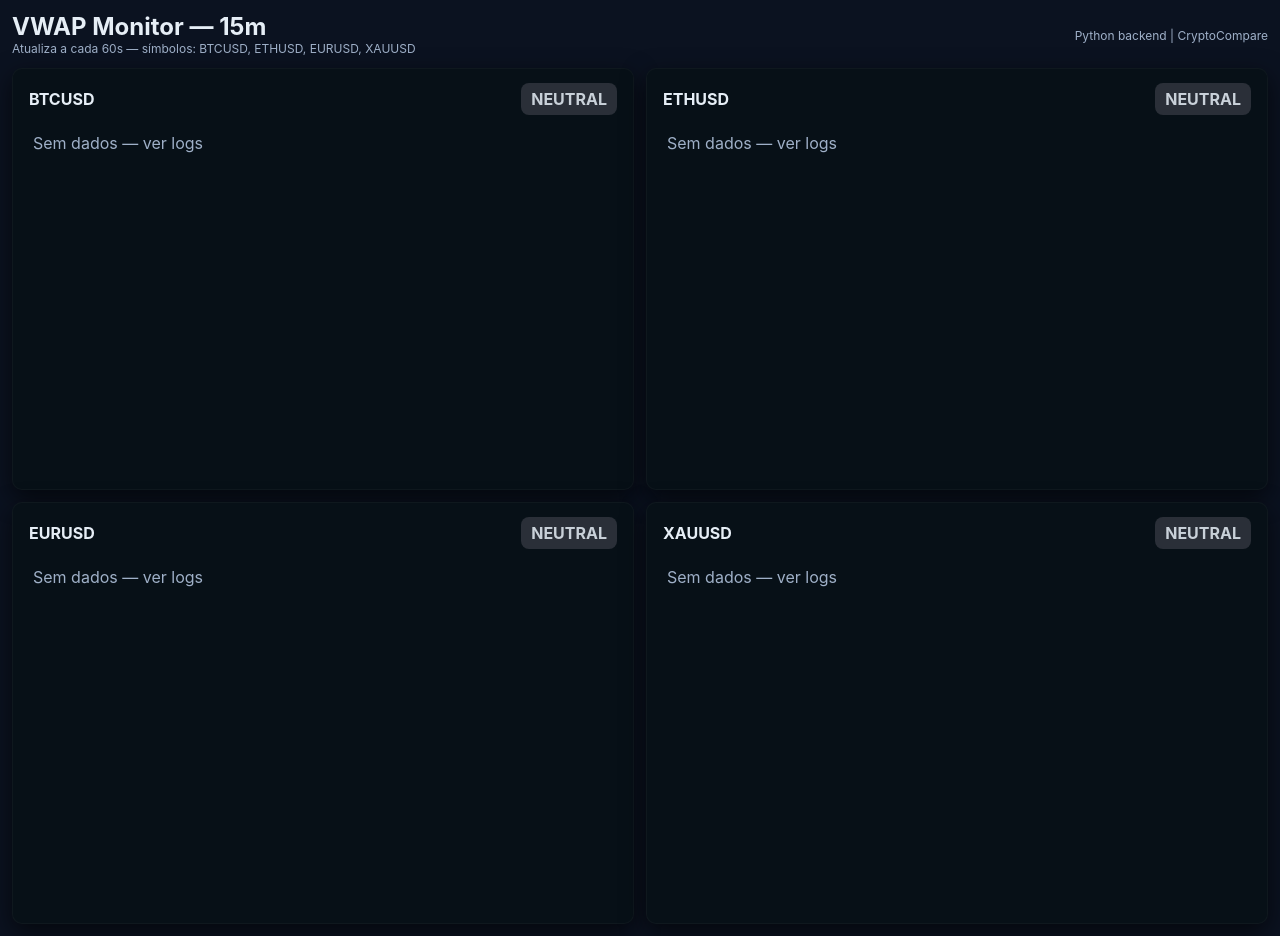
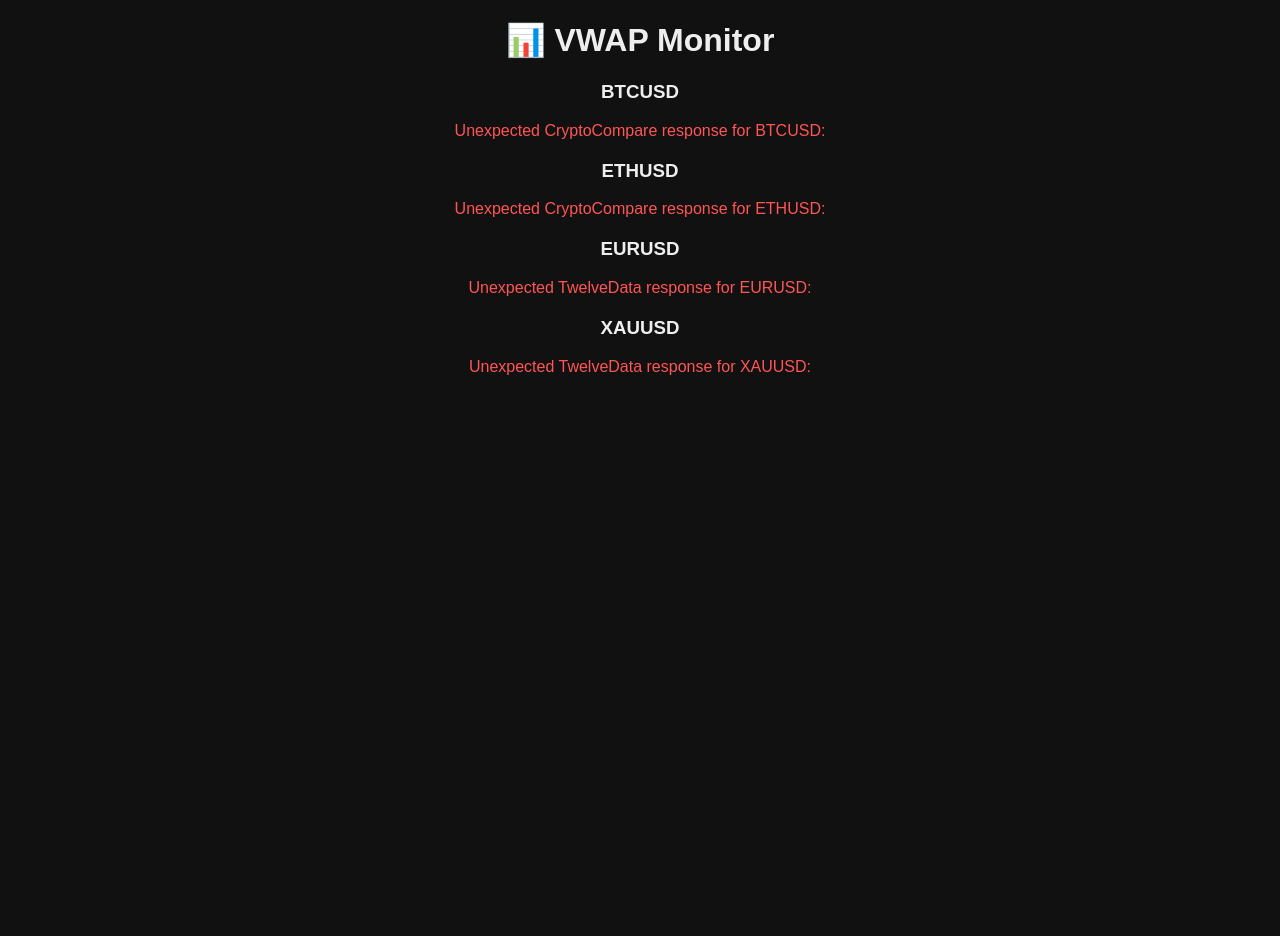
Before and after one commit to icleoc/daytrade-monitor, a Flask app: page / in a window 1280 px wide. After the commit the page ends 375 px from the top, so only its background shows below. Run offline with Flask 3, Linux system fonts and the light colour scheme; data that the repository does not hold is empty; some libraries are stand-ins or nearby versions.

Commit message:
Update dashboard.html

```diff
--- a/templates/dashboard.html
+++ b/templates/dashboard.html
@@ -1,179 +1,54 @@
-<!doctype html>
-<html>
+<!DOCTYPE html>
+<html lang="pt-BR">
 <head>
-  <meta charset="utf-8" />
+    <meta charset="UTF-8">
     <title>VWAP Monitor</title>
     <script src="https://cdn.plot.ly/plotly-latest.min.js"></script>
-  <meta name="viewport" content="width=device-width,initial-scale=1" />
     <style>
-    body { font-family: Inter, system-ui, -apple-system, "Segoe UI", Roboto, "Helvetica Neue"; background:#0b1220; color:#e6eef6; margin:12px; }
-    header { display:flex; align-items:center; justify-content:space-between; margin-bottom:12px; }
-    .grid { display:grid; grid-template-columns: repeat(auto-fit, minmax(420px, 1fr)); gap:12px; }
-    .card { background:#071017; border-radius:10px; padding:8px; border:1px solid rgba(255,255,255,0.03); box-shadow: 0 8px 24px rgba(0,0,0,0.6); }
-    .card-header { display:flex; align-items:center; justify-content:space-between; gap:8px; padding:6px 8px; }
-    .symbol { font-weight:700; font-size:16px; }
-    .signal { font-weight:700; padding:6px 10px; border-radius:8px; color:#0f1720; background:#a6f99b; }
-    .signal.sell { background:#ff8b8b; color:#2b0505; }
-    .signal.neutral { background:#2a2f38; color:#c9d1d9; }
-    .plot { height:360px; }
-    .error { padding:8px; color:#ffdede; background:#3b1b1b; border-radius:6px; margin:8px; }
-    .sub { font-size:12px; color:#9fb0c8; }
+        body { background: #111; color: #eee; font-family: Arial; text-align: center; }
+        .chart { width: 95%; margin: 20px auto; }
+        .error { color: #f55; }
     </style>
 </head>
 <body>
-  <header>
-    <div>
-      <h2 style="margin:0">VWAP Monitor — 15m</h2>
-      <div class="sub">Atualiza a cada {{ update_interval }}s — símbolos: {{ symbols|join(", ") }}</div>
-    </div>
-    <div>
-      <small class="sub">Python backend | CryptoCompare</small>
-    </div>
-  </header>
-
-  <div id="grid" class="grid"></div>
+    <h1>📊 VWAP Monitor</h1>
+    <div id="charts"></div>
 
     <script>
-const SYMBOLS = {{ symbols|tojson }};
-const UPDATE_INTERVAL = {{ update_interval }};
+        const symbols = {{ symbols | tojson }};
+        const updateInterval = {{ update_interval }};
 
-function mountCard(sym) {
-  const container = document.createElement('div');
-  container.className = 'card';
-  container.id = `card-${sym}`;
-  container.innerHTML = `
-    <div class="card-header">
-      <div class="symbol">${sym}</div>
-      <div id="sig-${sym}" class="signal neutral">NEUTRAL</div>
-    </div>
-    <div id="plot-${sym}" class="plot"></div>
-    <div id="err-${sym}" style="display:none" class="error"></div>
-  `;
-  return container;
+        async function updateCharts() {
+            const res = await fetch('/api/data');
+            const data = await res.json();
+            const charts = document.getElementById('charts');
+            charts.innerHTML = '';
+            data.forEach(item => {
+                const div = document.createElement('div');
+                div.className = 'chart';
+                if (item.error) {
+                    div.innerHTML = `<h3>${item.symbol}</h3><p class="error">${item.error}</p>`;
+                } else {
+                    const tracePrice = {
+                        x: item.df.map(x => x.datetime),
+                        y: item.df.map(x => x.close),
+                        mode: 'lines',
+                        name: 'Preço'
+                    };
+                    const traceVWAP = {
+                        x: item.df.map(x => x.datetime),
+                        y: item.df.map(x => x.vwap),
+                        mode: 'lines',
+                        name: 'VWAP'
+                    };
+                    Plotly.newPlot(div, [tracePrice, traceVWAP], { title: item.symbol, template: 'plotly_dark' });
+                }
+                charts.appendChild(div);
+            });
         }
 
-async function fetchData() {
-  try {
-    const r = await fetch('/api/data');
-    const j = await r.json();
-    return j;
-  } catch (e) {
-    console.error("Fetch /api/data failed", e);
-    return null;
-  }
-}
-
-function drawCard(sym, entry) {
-  const plotEl = document.getElementById(`plot-${sym}`);
-  const sigEl = document.getElementById(`sig-${sym}`);
-  const errEl = document.getElementById(`err-${sym}`);
-  errEl.style.display = 'none';
-  errEl.textContent = '';
-
-  if (!entry || !entry.data || entry.data.length === 0) {
-    plotEl.innerHTML = '<div style="padding:12px;color:#9fb0c8">Sem dados — ver logs</div>';
-    sigEl.textContent = entry && entry.signal ? (entry.signal.signal || 'NEUTRAL') : 'NEUTRAL';
-    sigEl.className = `signal neutral`;
-    return;
-  }
-
-  const rows = entry.data;
-  const x = rows.map(r => new Date(r.datetime));
-  const open = rows.map(r => r.open);
-  const high = rows.map(r => r.high);
-  const low = rows.map(r => r.low);
-  const close = rows.map(r => r.close);
-  const vwap = rows.map(r => r.vwap);
-  const upper = rows.map(r => r.upper);
-  const lower = rows.map(r => r.lower);
-
-  // Candlestick trace
-  const candle = {
-    x: x,
-    open: open,
-    high: high,
-    low: low,
-    close: close,
-    type: 'candlestick',
-    increasing: { line: { color: '#06d6a0' } },
-    decreasing: { line: { color: '#ff6b6b' } },
-    name: 'candle'
-  };
-
-  const vwapTrace = { x: x, y: vwap, mode: 'lines', name: 'VWAP', line: { width: 1.6, dash: 'dash' }, hoverinfo: 'y+text' };
-  const upperTrace = { x: x, y: upper, mode: 'lines', name: 'Upper', line: { width: 0.6 }, hoverinfo: 'skip', showlegend:false };
-  const lowerTrace = { x: x, y: lower, mode: 'lines', name: 'Lower', line: { width: 0.6 }, hoverinfo: 'skip', showlegend:false };
-
-  const fill = {
-    x: [...x, ...x.slice().reverse()],
-    y: [...upper, ...lower.slice().reverse()],
-    fill: 'toself',
-    fillcolor: 'rgba(6,214,160,0.06)',
-    line: { width: 0 },
-    hoverinfo: 'skip',
-    showlegend: false
-  };
-
-  const data = [candle, fill, upperTrace, lowerTrace, vwapTrace];
-  const layout = {
-    margin: { t: 6, r: 6, l: 48, b: 30 },
-    xaxis: { rangeslider: { visible: false }, type: 'date' },
-    yaxis: { autorange: true, fixedrange: false },
-    plot_bgcolor: '#071017',
-    paper_bgcolor: '#071017',
-    showlegend: false,
-    font: { color: '#e6eef6' },
-  };
-
-  Plotly.react(plotEl, data, layout, { displayModeBar: false });
-
-  // signal
-  const signal = entry.signal && entry.signal.signal ? entry.signal.signal : 'NEUTRAL';
-  sigEl.textContent = signal;
-  sigEl.className = `signal ${ signal === 'SELL' ? 'sell' : signal === 'NEUTRAL' ? 'neutral' : '' }`;
-  // change border color
-  const card = document.getElementById(`card-${sym}`);
-  card.style.border = signal === 'BUY' ? '1px solid rgba(6,214,160,0.25)' : signal === 'SELL' ? '1px solid rgba(255,107,107,0.25)' : '1px solid rgba(255,255,255,0.03)';
-}
-
-async function refreshAll() {
-  const j = await fetchData();
-  if (!j) {
-    // show error on all cards
-    for (const sym of SYMBOLS) {
-      const errEl = document.getElementById(`err-${sym}`);
-      if (errEl) {
-        errEl.style.display = 'block';
-        errEl.textContent = 'Falha ao conectar com /api/data';
-      }
-    }
-    return;
-  }
-  const results = j.results || {};
-  const errors = j.errors || {};
-  for (const sym of SYMBOLS) {
-    const entry = results[sym] || { data: [], signal: { signal: 'NEUTRAL' } };
-    if (errors && errors[sym]) {
-      const errEl = document.getElementById(`err-${sym}`);
-      errEl.style.display = 'block';
-      errEl.textContent = errors[sym];
-    }
-    drawCard(sym, entry);
-  }
-}
-
-function init() {
-  const grid = document.getElementById('grid');
-  for (const sym of SYMBOLS) {
-    grid.appendChild(mountCard(sym));
-  }
-  // initial fetch
-  refreshAll();
-  // poll every UPDATE_INTERVAL seconds
-  setInterval(refreshAll, UPDATE_INTERVAL * 1000);
-}
-
-document.addEventListener('DOMContentLoaded', init);
+        updateCharts();
+        setInterval(updateCharts, updateInterval * 1000);
     </script>
 </body>
 </html>
```
Lines whose indentation alone changed are shown as unchanged.
